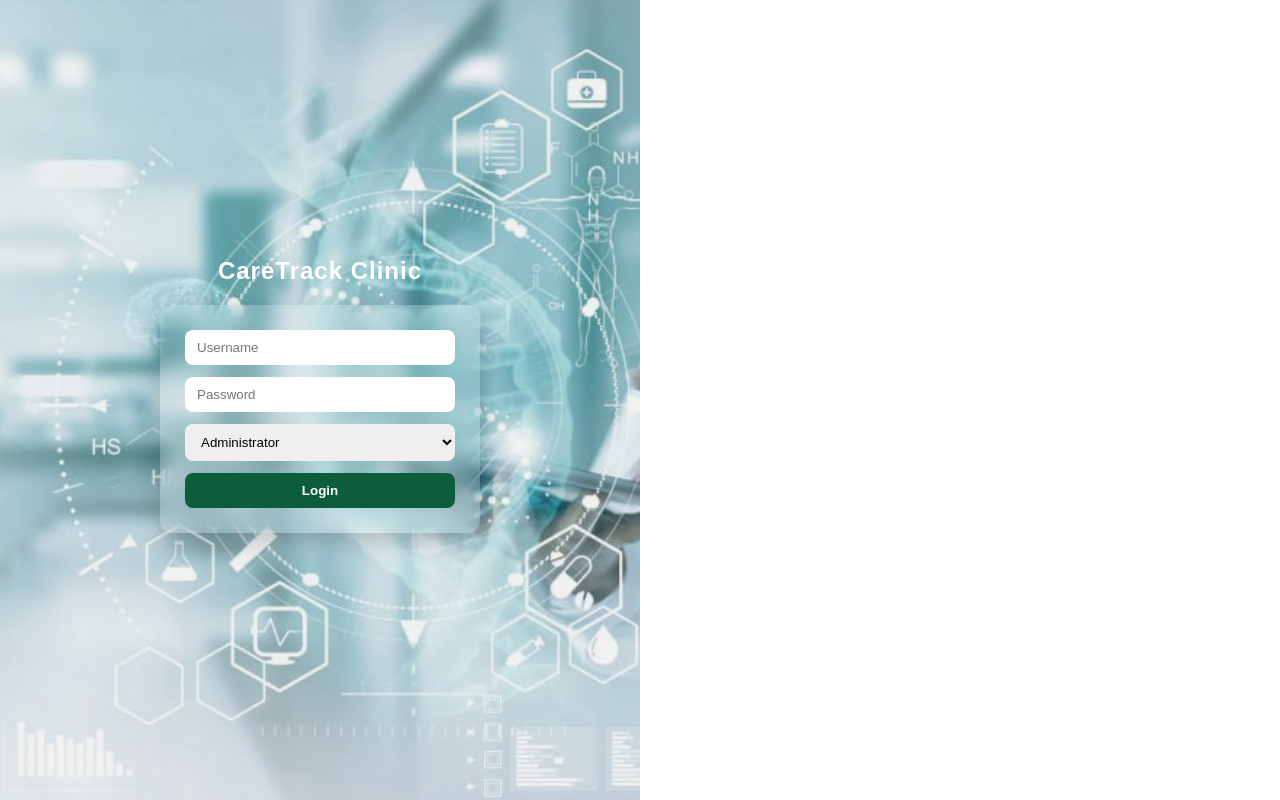
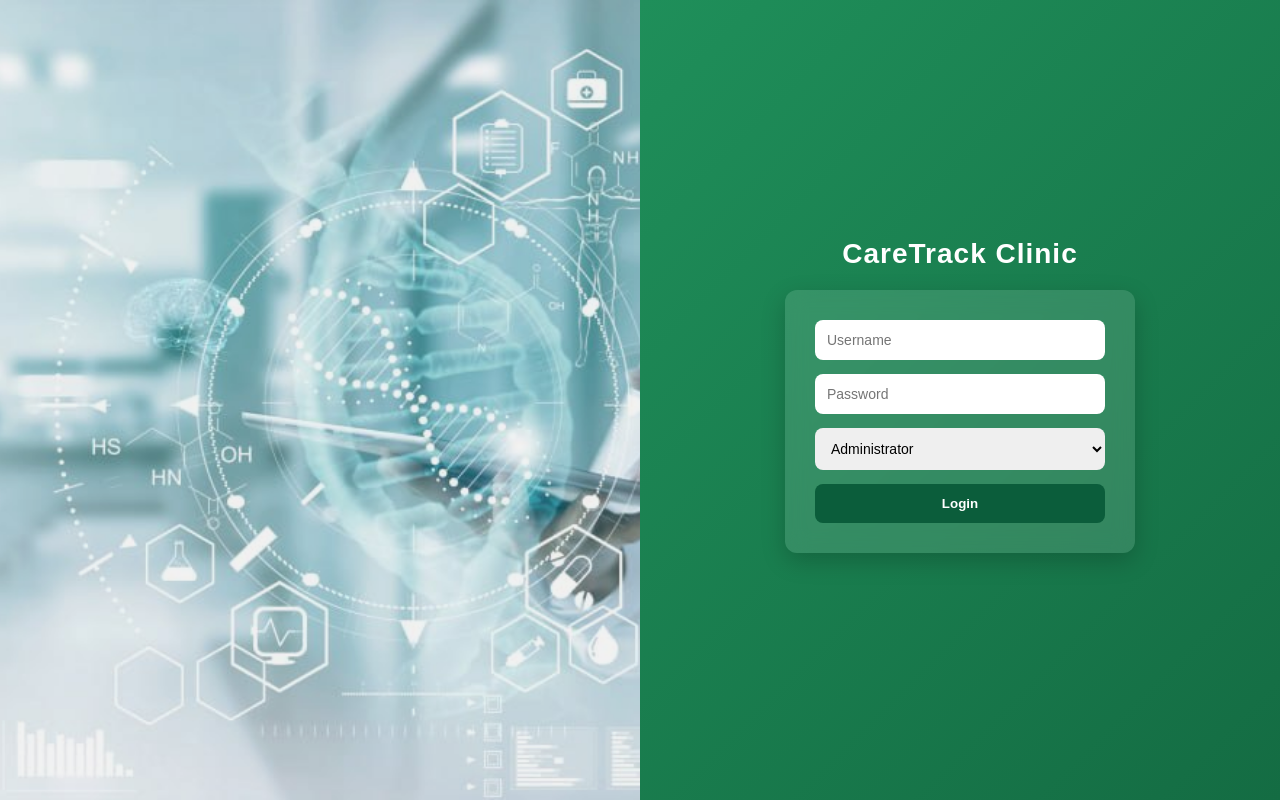
Before and after one commit to s1mpleUzb/caretrack, a plain HTML site: page frontend/login.html in a window 1280 px wide. Drawn offline with Linux system fonts and the light colour scheme.

Commit message:
fronted added finally 20

```diff
--- a/backend/server.js
+++ b/backend/server.js
@@ -37,4 +37,3 @@ app.listen(PORT, "0.0.0.0", () => {
   console.log(`Server running on port ${PORT}`);
 });
 console.log("Hello");
-console.log("Hello");
--- a/frontend/css/login.css
+++ b/frontend/css/login.css
@@ -11,6 +11,7 @@ body.login-body {
   overflow: hidden;
 }
 
+/* IMAGE SIDE (LEFT) */
 body.login-body::after {
   content: "";
   position: absolute;
@@ -20,24 +21,26 @@ body.login-body::after {
   height: 100vh;
   background: url("../images/login.png") center/cover no-repeat;
   filter: brightness(0.95);
-  background-size: cover;
-  background-position: center;
-  background-repeat: no-repeat;
+  box-shadow: inset 0 0 120px rgba(255, 255, 255, 0.08);
+  z-index: 0;
 }
+
+/* GREEN SIDE (RIGHT) */
 body.login-body::before {
   content: "";
   position: absolute;
-  left: 0;
+  right: 0;
   top: 0;
   width: 50%;
-  height: 100%;
+  height: 100vh;
   background: linear-gradient(135deg, #1f8f5a, #146c43);
+  z-index: 0;
 }
 
-/* LOGIN BOX */
+/* LOGIN CONTAINER ON GREEN SIDE */
 .login-container {
   position: absolute;
-  left: 0;
+  right: 0;
   top: 0;
   width: 50%;
   height: 100vh;
@@ -53,17 +56,17 @@ body.login-body::before {
 .login-container h2 {
   color: #ffffff;
   margin-bottom: 20px;
-  font-size: 24px;
+  font-size: 28px;
   letter-spacing: 1px;
 }
 
 /* FORM */
 #loginForm {
   width: 100%;
-  max-width: 320px;
+  max-width: 350px;
   background: rgba(255, 255, 255, 0.12);
   backdrop-filter: blur(10px);
-  padding: 25px;
+  padding: 30px;
   border-radius: 12px;
   box-shadow: 0 8px 25px rgba(0, 0, 0, 0.2);
 }
@@ -72,24 +75,25 @@ body.login-body::before {
 #loginForm input,
 #loginForm select {
   width: 100%;
-  padding: 10px 12px;
-  margin-bottom: 12px;
+  padding: 12px;
+  margin-bottom: 14px;
   border: none;
   border-radius: 8px;
   outline: none;
+  font-size: 14px;
 }
 
 /* BUTTON */
 #loginForm button {
   width: 100%;
-  padding: 10px;
+  padding: 12px;
   border: none;
   border-radius: 8px;
   background: #0b5d3b;
   color: white;
   font-weight: bold;
   cursor: pointer;
-  transition: 0.2s;
+  transition: 0.3s;
 }
 
 #loginForm button:hover {
@@ -101,11 +105,6 @@ body.login-body::before {
   margin-top: 10px;
   color: white;
   font-size: 13px;
-}
-
-/* SMALL DECORATION (GREEN GLOW) */
-body.login-body::after {
-  box-shadow: inset 0 0 120px rgba(255, 255, 255, 0.08);
 }
 
 /* RESPONSIVE */
@@ -120,5 +119,7 @@ body.login-body::after {
 
   .login-container {
     width: 100%;
+    right: 0;
+    left: 0;
   }
 }
```
